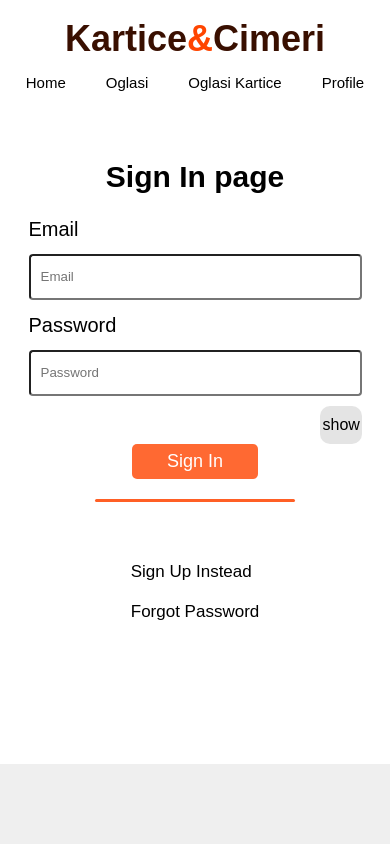
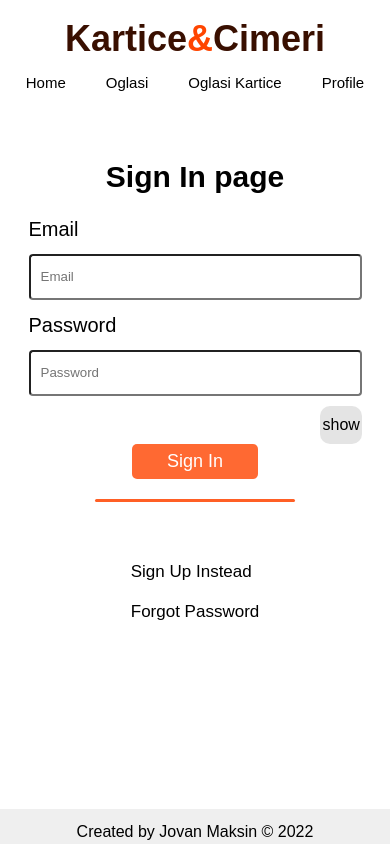
Before and after one commit to jocamax/KarticeiCimeri, a React (Create React App) app: page /sign-in in a window 390 px wide. Built offline with nearby package versions, Linux system fonts and the light colour scheme.

Commit message:
navbar logo is clickable and basic version of footer is done

```diff
--- a/src/components/Footer.jsx
+++ b/src/components/Footer.jsx
@@ -3,7 +3,9 @@ import React from 'react'
 function Footer() {
   return (
     <footer id='footer'>
-
+        <p className='footer-div'>
+          Created by Jovan Maksin  &copy; 2022
+        </p>
     </footer>
   )
 }
--- a/src/components/NavBar.jsx
+++ b/src/components/NavBar.jsx
@@ -4,7 +4,7 @@ function NavBar() {
     const navigate = useNavigate()
   return (
     <nav className="navBar">
-        <h1 className='navLogo'>Kartice<span className='orangeWord'>&</span>Cimeri</h1>
+        <h1 className='navLogo' onClick={()=> navigate('/')}>Kartice<span className='orangeWord'>&</span>Cimeri</h1>
         <ul className='navBarList'>
             <li className='navItem' onClick={()=> navigate('/')}>Home</li>
             <li className='navItem' onClick={()=> navigate('/oglasic')}>Oglasi</li>
--- a/src/index.css
+++ b/src/index.css
@@ -38,6 +38,7 @@ a{
 .navLogo{
     font-size: 40px;
     color: rgb(57, 15, 0);
+    cursor: pointer;
 }
 
 .navBarList{
@@ -54,11 +55,8 @@ a{
 
 }
 .navItem:hover{
-    background-color: grey;
-
+    opacity: 0.7;
 }
-
-
 
 .btn{
     padding: 8px 20px;
@@ -496,11 +494,14 @@ input[type="file"] {
 
 #footer {
     position:fixed;
+    display: flex;
+    align-items: center;
+    justify-content: center;
     padding: 10px 10px 0px 10px;
     bottom: 0;
     width: 100%;
     /* Height of the footer*/
-    height: 80px;
+    height: 60px;
     background: rgb(239, 239, 239);
 }
 
@@ -567,6 +568,10 @@ input[type="file"] {
         width: 700px;
         height: 300px;
 
+    }
+
+    #footer{
+        height: 40px;
     }
 }
 
@@ -687,4 +692,8 @@ input[type="file"] {
         margin: 10px;
     }
 
+    #footer{
+        height: 35px;
+    }
+
 }
```
